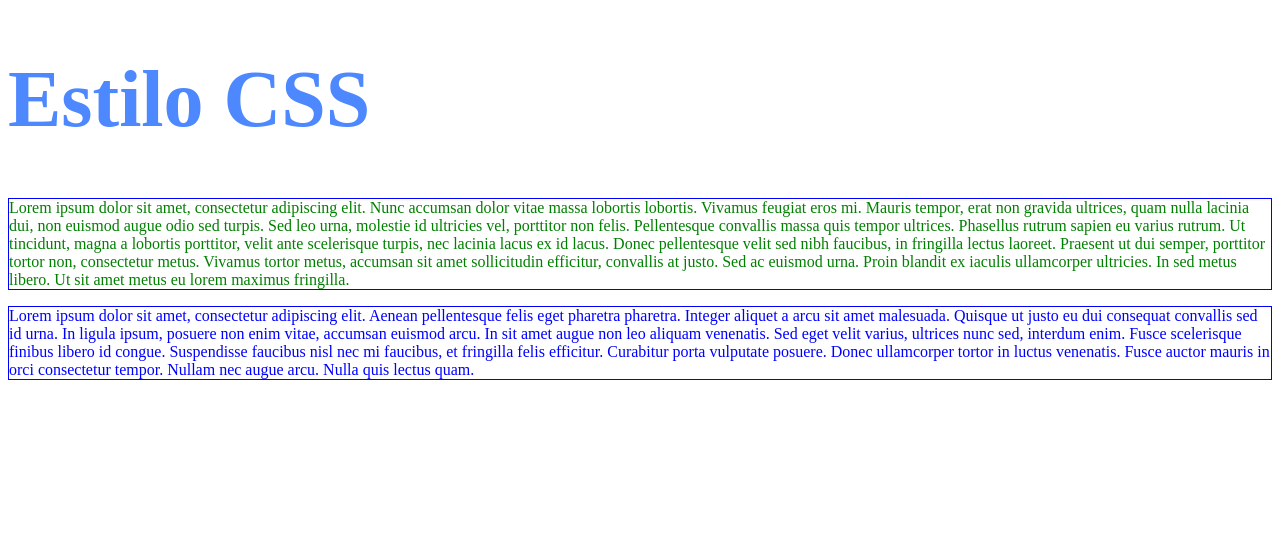
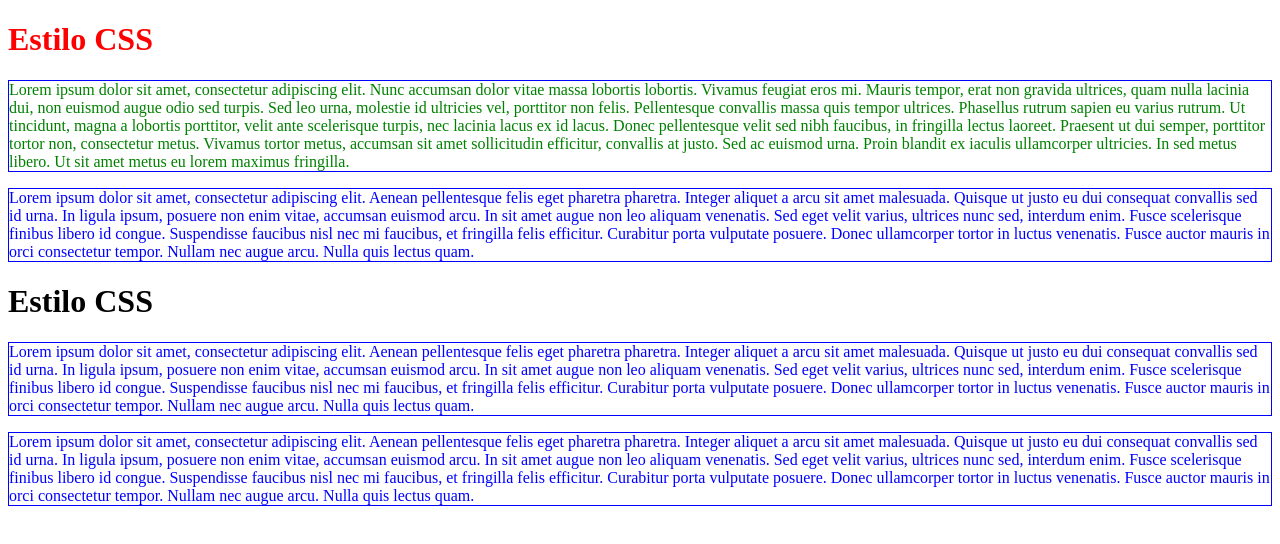
Before and after one commit to jandersoncoelho/cursos_udemy, a plain HTML site: page desenvovimento_web/css/inline_style.html in a window 1280 px wide. Drawn offline with Linux system fonts and the light colour scheme.

Commit message:
Seção 4, Aula 35: Classes e IDS no CSS

```diff
--- a/desenvovimento_web/css/inline_style.html
+++ b/desenvovimento_web/css/inline_style.html
@@ -10,17 +10,36 @@
 				border: 1px solid blue;
 			}
 
-			h1{
-				color: #4d88ff;
-				font-size: 80px;
+			.paragrafo{
+				color:green;
 			}
+
+			#verde{
+				color: red;
+			}
+
+
+
 		</style>
 	</head>
 
 	<body>
+		<h1 id="verde">Estilo CSS</h1>
+
+		<p class="paragrafo">
+			Lorem ipsum dolor sit amet, consectetur adipiscing elit. Nunc accumsan dolor vitae massa lobortis lobortis. Vivamus feugiat eros mi. Mauris tempor, erat non gravida ultrices, quam nulla lacinia dui, non euismod augue odio sed turpis. Sed leo urna, molestie id ultricies vel, porttitor non felis. Pellentesque convallis massa quis tempor ultrices. Phasellus rutrum sapien eu varius rutrum. Ut tincidunt, magna a lobortis porttitor, velit ante scelerisque turpis, nec lacinia lacus ex id lacus. Donec pellentesque velit sed nibh faucibus, in fringilla lectus laoreet. Praesent ut dui semper, porttitor tortor non, consectetur metus. Vivamus tortor metus, accumsan sit amet sollicitudin efficitur, convallis at justo. Sed ac euismod urna. Proin blandit ex iaculis ullamcorper ultricies. In sed metus libero. Ut sit amet metus eu lorem maximus fringilla.
+
+		</p>
+
+		<p>
+			Lorem ipsum dolor sit amet, consectetur adipiscing elit. Aenean pellentesque felis eget pharetra pharetra. Integer aliquet a arcu sit amet malesuada. Quisque ut justo eu dui consequat convallis sed id urna. In ligula ipsum, posuere non enim vitae, accumsan euismod arcu. In sit amet augue non leo aliquam venenatis. Sed eget velit varius, ultrices nunc sed, interdum enim. Fusce scelerisque finibus libero id congue. Suspendisse faucibus nisl nec mi faucibus, et fringilla felis efficitur. Curabitur porta vulputate posuere. Donec ullamcorper tortor in luctus venenatis. Fusce auctor mauris in orci consectetur tempor. Nullam nec augue arcu. Nulla quis lectus quam.
+
+		</p>
+
 		<h1>Estilo CSS</h1>
-		<p style="color:green;">
-			Lorem ipsum dolor sit amet, consectetur adipiscing elit. Nunc accumsan dolor vitae massa lobortis lobortis. Vivamus feugiat eros mi. Mauris tempor, erat non gravida ultrices, quam nulla lacinia dui, non euismod augue odio sed turpis. Sed leo urna, molestie id ultricies vel, porttitor non felis. Pellentesque convallis massa quis tempor ultrices. Phasellus rutrum sapien eu varius rutrum. Ut tincidunt, magna a lobortis porttitor, velit ante scelerisque turpis, nec lacinia lacus ex id lacus. Donec pellentesque velit sed nibh faucibus, in fringilla lectus laoreet. Praesent ut dui semper, porttitor tortor non, consectetur metus. Vivamus tortor metus, accumsan sit amet sollicitudin efficitur, convallis at justo. Sed ac euismod urna. Proin blandit ex iaculis ullamcorper ultricies. In sed metus libero. Ut sit amet metus eu lorem maximus fringilla.
+
+		<p>
+			Lorem ipsum dolor sit amet, consectetur adipiscing elit. Aenean pellentesque felis eget pharetra pharetra. Integer aliquet a arcu sit amet malesuada. Quisque ut justo eu dui consequat convallis sed id urna. In ligula ipsum, posuere non enim vitae, accumsan euismod arcu. In sit amet augue non leo aliquam venenatis. Sed eget velit varius, ultrices nunc sed, interdum enim. Fusce scelerisque finibus libero id congue. Suspendisse faucibus nisl nec mi faucibus, et fringilla felis efficitur. Curabitur porta vulputate posuere. Donec ullamcorper tortor in luctus venenatis. Fusce auctor mauris in orci consectetur tempor. Nullam nec augue arcu. Nulla quis lectus quam.
 
 		</p>
 
```
